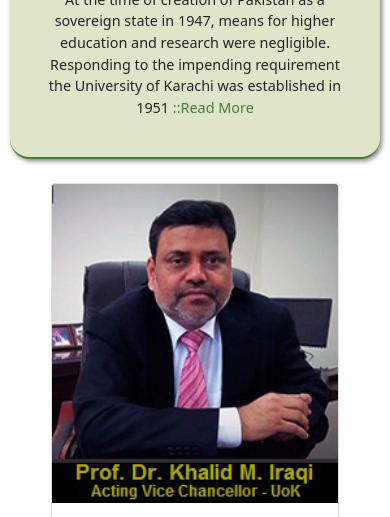
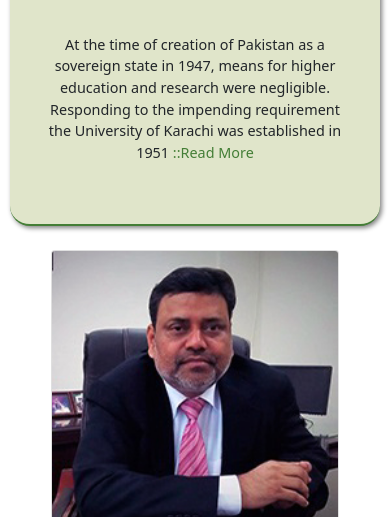
Before and after one commit to Drago78624/KU-2.0, a plain HTML site: page index.html in a window 390 px wide. Shown: the part 583-1100 px from the top of the page. Drawn offline with nearby package versions, Linux system fonts and the light colour scheme.

Commit message:
KU version 2.0 (responsive)

```diff
--- a/style.css
+++ b/style.css
@@ -188,7 +188,7 @@ body {
     flex-direction: column;
     align-items: center;
     border-radius: 20px;
-    height: 32%;
+    height: 35%;
     max-width: 62rem;
     border-bottom: 2px solid #447E36;
     box-shadow: 2px 2px 5px gray;
@@ -197,6 +197,12 @@ body {
 @media (min-width: 40rem) {
     .welcome-heading-container {
         border-radius: 100px;
+    }
+}
+
+@media (min-width: 20rem) {
+    .welcome-heading-container {
+        height: 40%;
     }
 }
 
```
